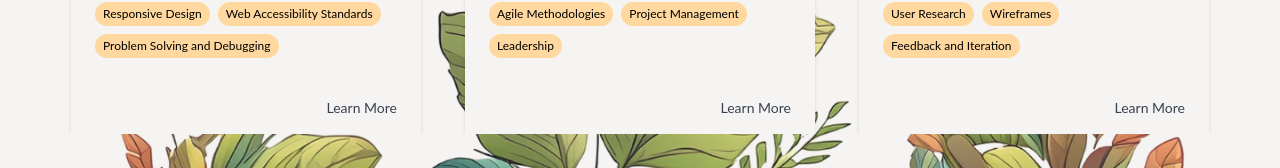
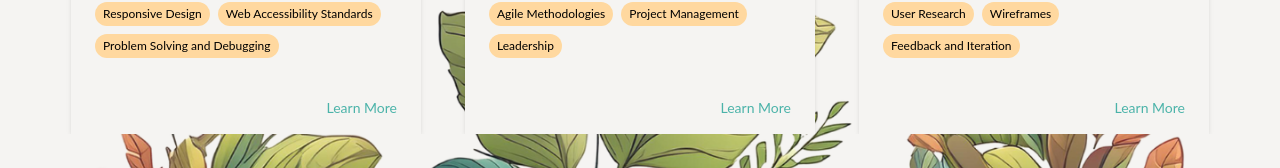
Before and after one commit to cherryontech/TechGarden, a React (Create React App) app: page /tech-roles in a window 1280 px wide. Shown: the part 502-670 px from the top of the page. Built offline with nearby package versions, Linux system fonts and the light colour scheme; the HTML template or start-up script is replaced by a standard one.

Commit message:
Changed color of Learn More Button

```diff
--- a/src/pages/TechRoles.js
+++ b/src/pages/TechRoles.js
@@ -62,7 +62,7 @@ function TechRoles() {
                     ))}
                   </div>
                 </div>
-                <p className="text-sm text-custom-green text-right pt-6">
+                <p className="text-sm text-tropical-cyan text-right pt-6">
                   <a href={card.url}>Learn More</a>
                 </p>
               </div>
```
